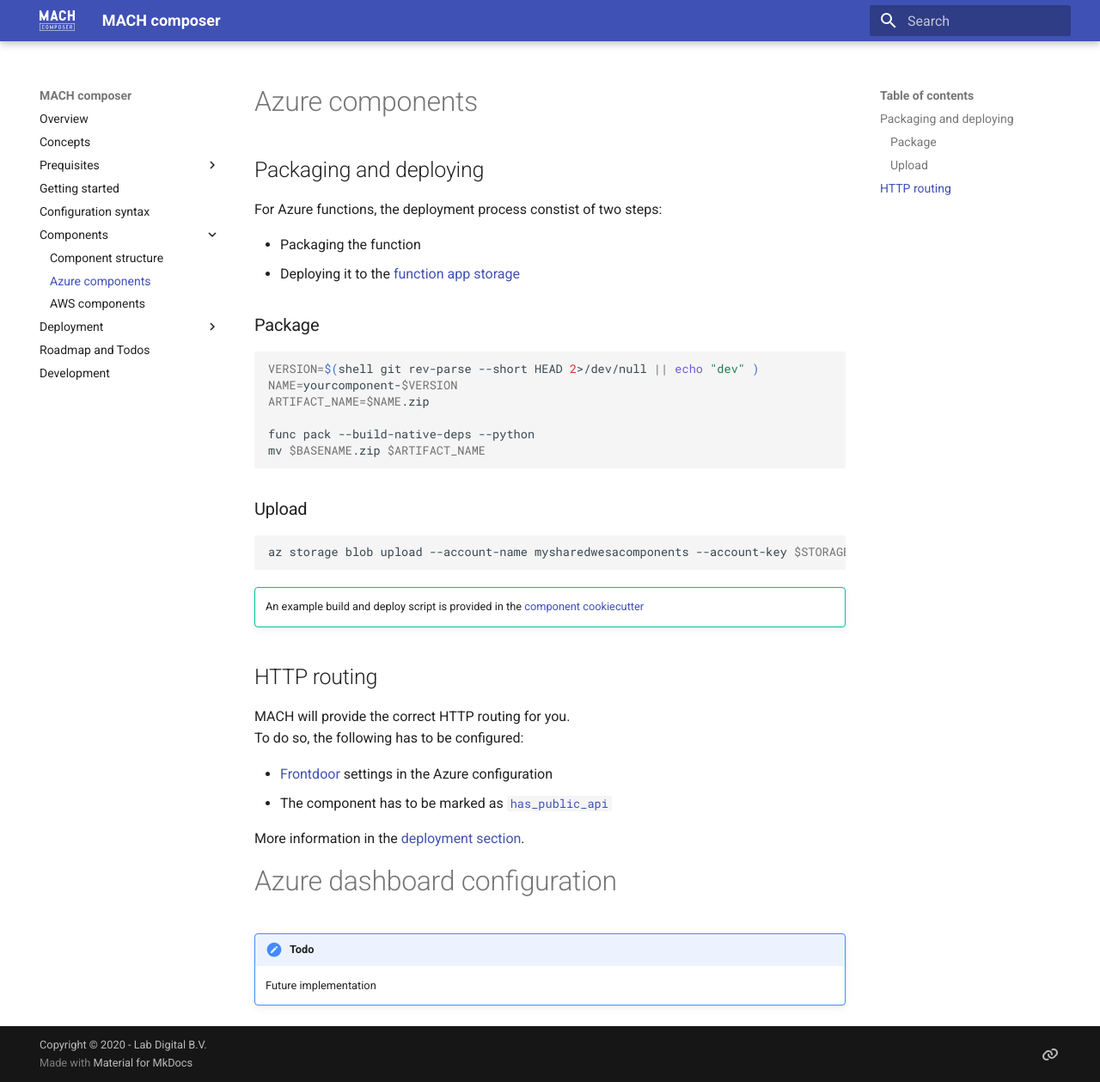
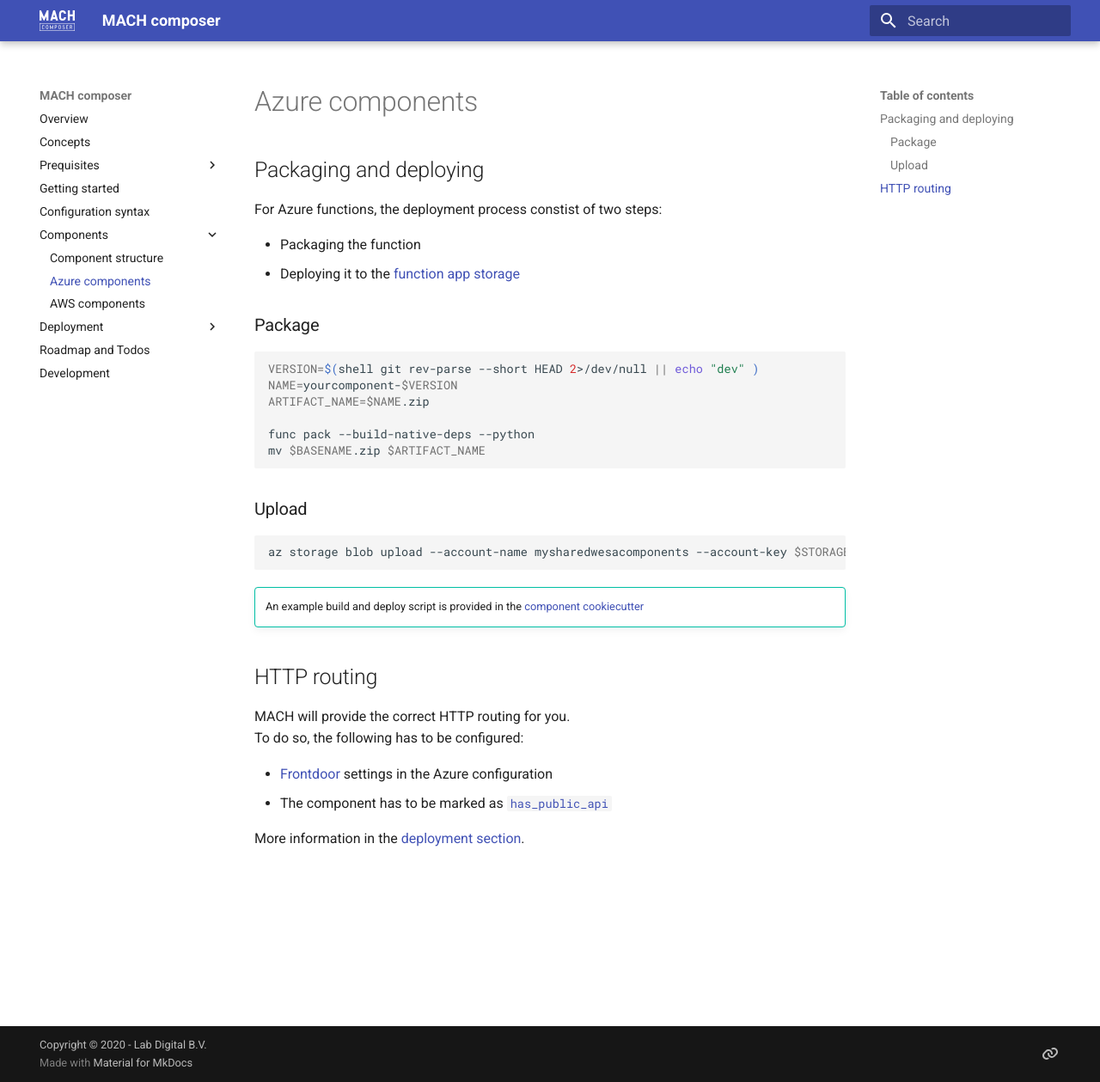
Before and after one commit to mach-composer/mach-composer-cli, an MkDocs documentation site: the page built from docs/src/components/azure.md, in a window 1280 px wide and 1259 px high. Shown: the whole window at 86% size. Built offline with MkDocs 1.6.1 and Material for MkDocs 9.7.7, drawn with Linux system fonts in a browser that asks for light colours; a script that is not in the unit is left out.

Commit message:
Remove Azure dashboard section

```diff
--- a/docs/src/components/azure.md
+++ b/docs/src/components/azure.md
@@ -34,8 +34,3 @@
 - The component has to be marked as [`has_public_api`](../syntax.md#components)
 
 More information in the [deployment section](../deployment/azure.md#http-routing).
-
-# Azure dashboard configuration
-
-!!! Todo
-    Future implementation
```
Also changed, not shown: docs/src/components/index.md (+0 -1 lines).
